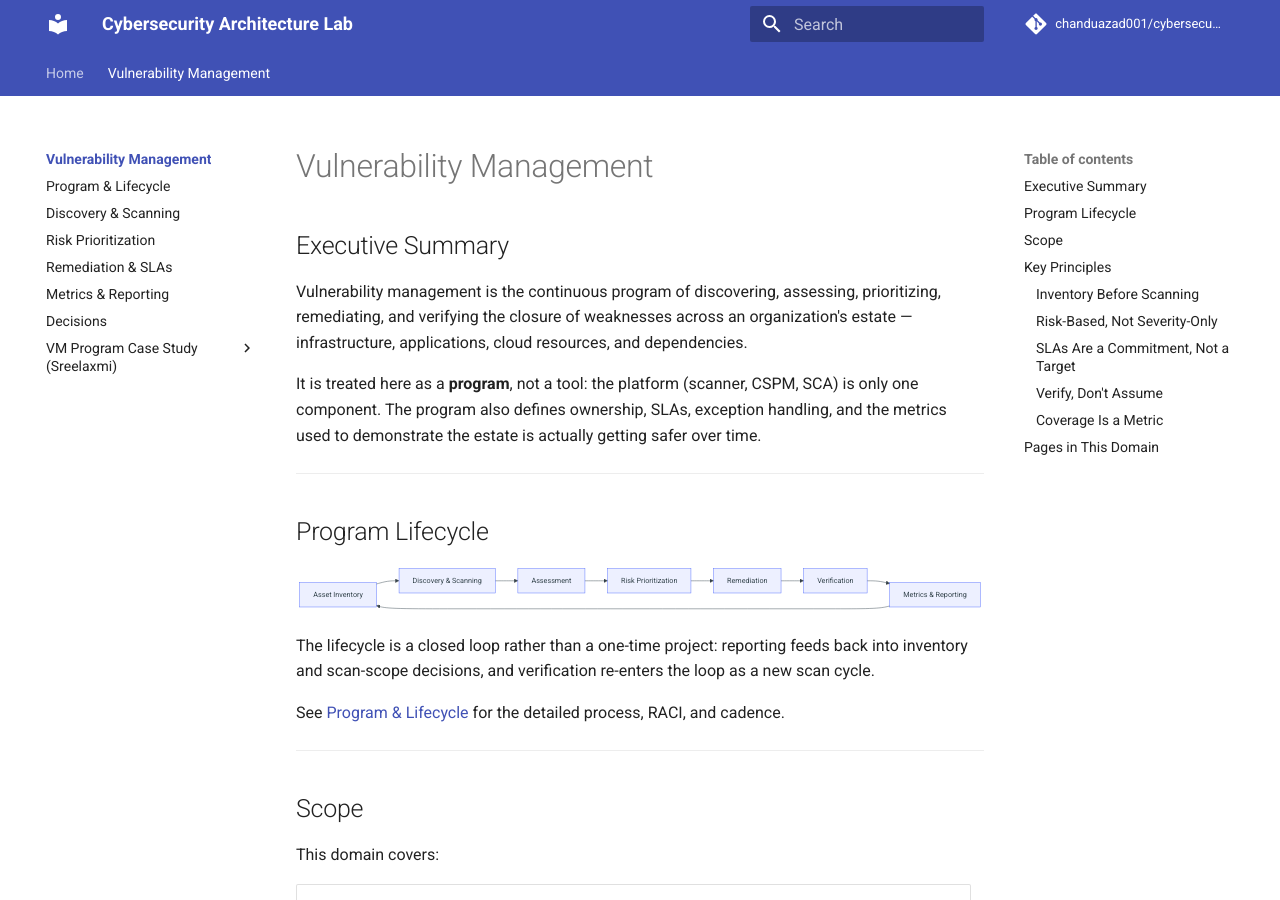
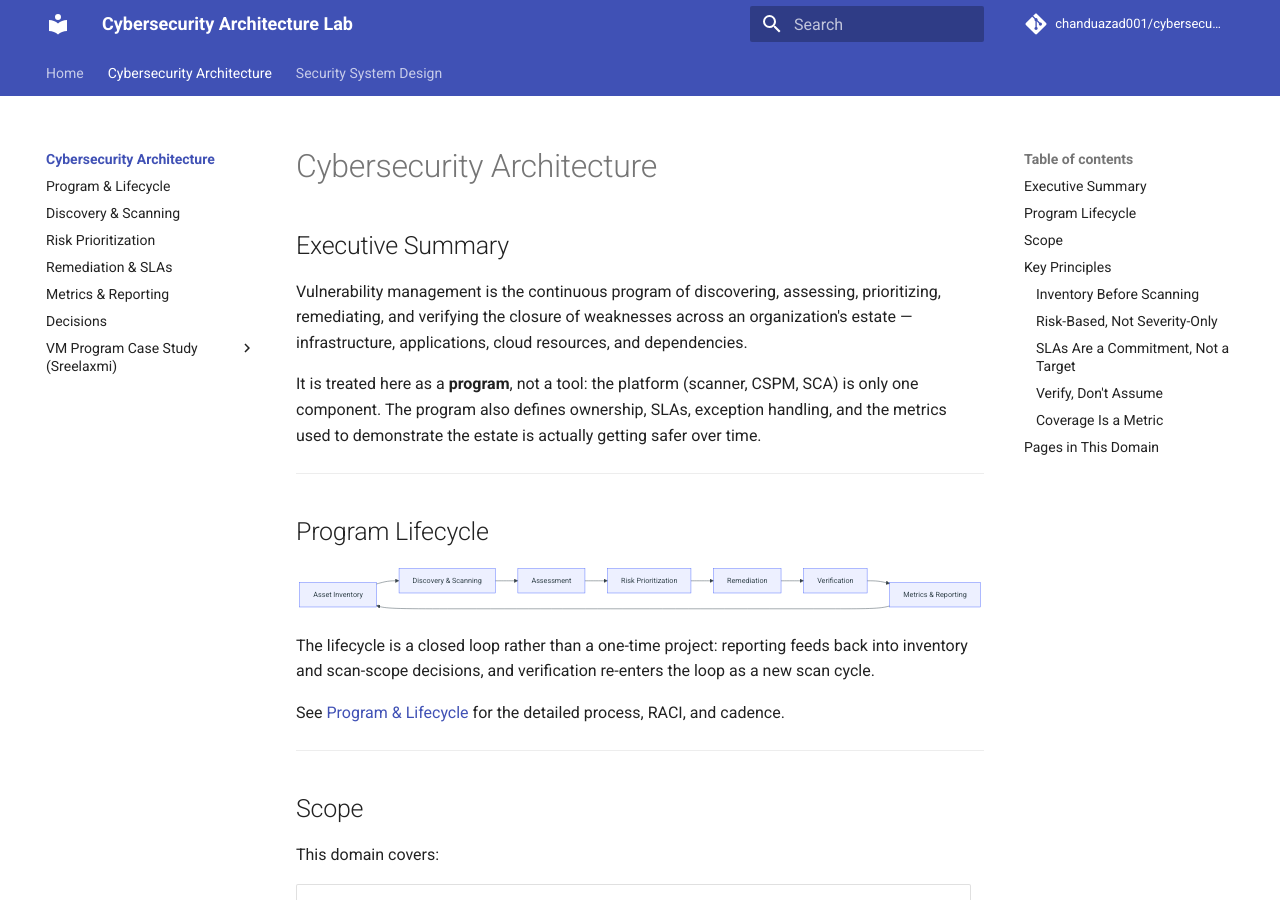
Before and after one commit to chanduazad001/cybersecurity-architecture-lab, an MkDocs documentation site: the page built from docs/vulnerability-management/index.md, in a window 1280 px wide and 900 px high. Built offline with MkDocs 1.6.1 and Material for MkDocs 9.7.7, drawn with Linux system fonts in a browser that asks for light colours; comment, search, counter and statistics services are not loaded.

Commit message:
Rename Vulnerability Management nav section to Cybersecurity Architecture, add Security System Design section
Mirrors the Solution Architecture Lab's Solution Architecture / System
Design split. Security System Design starts as a placeholder overview
page to be filled in later.

Co-Authored-By: Claude Sonnet 5 <noreply@anthropic.com>

```diff
--- a/docs/vulnerability-management/index.md
+++ b/docs/vulnerability-management/index.md
@@ -1,4 +1,4 @@
-# Vulnerability Management
+# Cybersecurity Architecture
 
 ## Executive Summary
 
--- a/mkdocs.yml
+++ b/mkdocs.yml
@@ -36,7 +36,7 @@ markdown_extensions:
 nav:
   - Home: index.md
 
-  - Vulnerability Management:
+  - Cybersecurity Architecture:
       - Overview: vulnerability-management/index.md
       - Program & Lifecycle: vulnerability-management/program.md
       - Discovery & Scanning: vulnerability-management/discovery-scanning.md
@@ -51,3 +51,6 @@ nav:
           - ADR-0002 Scanner Selection (Tenable Nessus): adr/ADR-0002-scanner-selection-tenable-nessus.md
           - ADR-0003 ASV Scanning Approach: adr/ADR-0003-external-asv-scanning-approach.md
           - ADR-0004 Multi-Tenant Isolation: adr/ADR-0004-multi-tenant-data-isolation-model.md
+
+  - Security System Design:
+      - Overview: security-system-design/index.md
```
Also changed, not shown: docs/security-system-design/index.md (added, +8 -0 lines).
